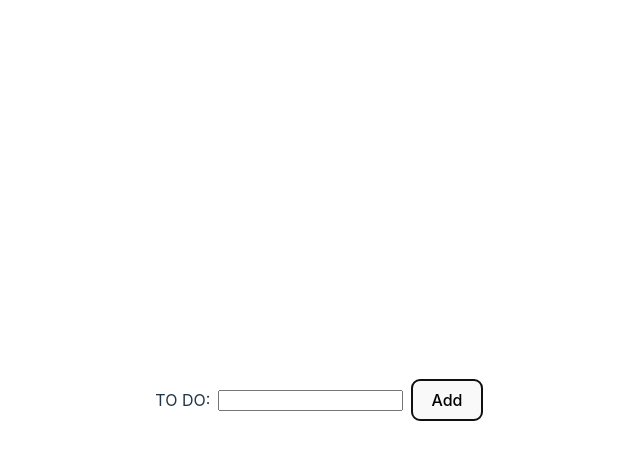
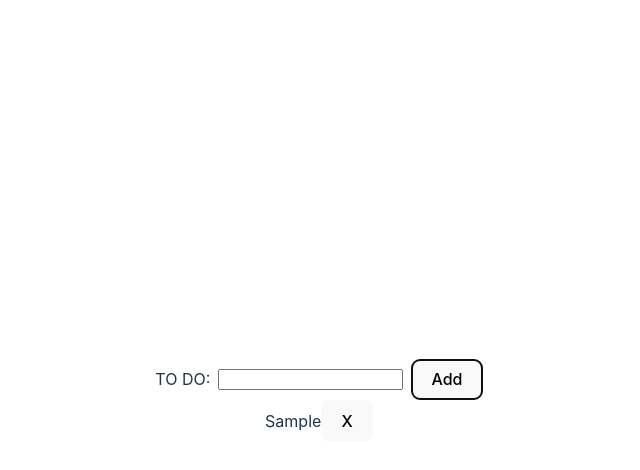
Before and after one commit to KyleMThornton/React-To-Do-List, a React (Vite) app: page / in a window 1280 px wide. Both pictures are taken after typing "Sample" into the empty fields and a click on the button "Add". Shown: the top 470 px of the page, without its empty margins (321-961 px from the left). Built offline with nearby package versions, Linux system fonts and the light colour scheme.

Commit message:
Basic app now functional

```diff
--- a/src/App.tsx
+++ b/src/App.tsx
@@ -1,13 +1,13 @@
 //import { useState } from 'react'
 import './App.css'
-import { TextBar } from './components/TextBar'
+import { ToDo } from './components/ToDo'
 
 function App() {
   //const [count, setCount] = useState(0)
 
   return (
     <>
-      <TextBar />
+      <ToDo />
     </>
   )
 }
--- a/src/components/List.tsx
+++ b/src/components/List.tsx
@@ -1,11 +1,22 @@
-import { useState } from "react";
 
-export function List() {
-    const [toDo, addToDo] = useState([])
 
-    return (
-        <div className="list">
+interface ListComponentProps {
+    toDoList: string[];
+    deleteItem: (index: number) => void;
+}
 
+export const List: React.FC<ListComponentProps> = ({toDoList, deleteItem}) => {
+
+    const toDoListItems = toDoList.map((list:any, index:number) =>
+        <div key={index}>
+            {list}
+            <button onClick={() => deleteItem(index)}>X</button>
+        </div>
+    )
+
+    return(
+        <div className="listWrapper">
+            {toDoListItems}
         </div>
     )
 }
--- a/src/components/TextBar.tsx
+++ b/src/components/ToDo.tsx
@@ -1,7 +1,10 @@
-import './TextBar.css'
+import { List } from './List';
+import './ToDo.css'
 import { useEffect, useRef, useState } from 'react'
 
-export function TextBar() {
+interface ToDoProps {}
+
+export function ToDo() {
     const [toDoList, setToDoList] = useState<string[]>([])
 
     let toDoInputValue : any = useRef();
@@ -12,9 +15,10 @@ export function TextBar() {
         toDoInputValue.current.value = ""
     }
 
-    useEffect(() => {
-        console.log(toDoList);
-    }, [toDoList]);
+    function deleteItem(index:number) {
+        const updatedList = toDoList.filter((_,i) => i !== index);
+        setToDoList(updatedList)
+    }
 
     return(
         <div className="textBarWrapper">
@@ -23,6 +27,7 @@ export function TextBar() {
                 <input type="text" name="toDoInput" id="toDoInput" ref={toDoInputValue} />
                 <button type="submit" onClick={handleSubmit}>Add</button>
             </form>
+            <List toDoList={toDoList} deleteItem={deleteItem} />
         </div>
     )
 }
```
Also changed, not shown: src/components/ToDo.css (renamed from src/components/TextBar.css).
